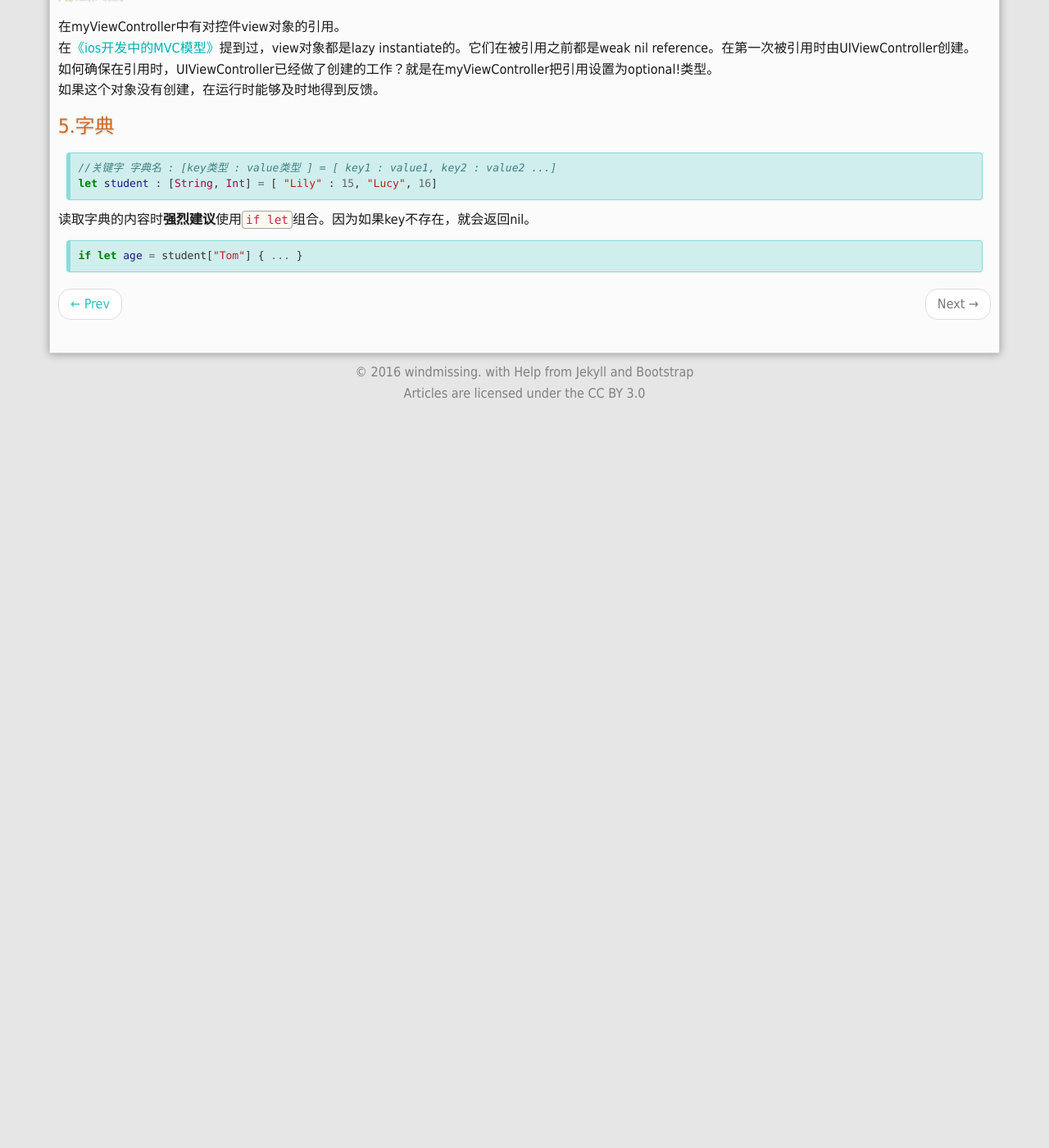
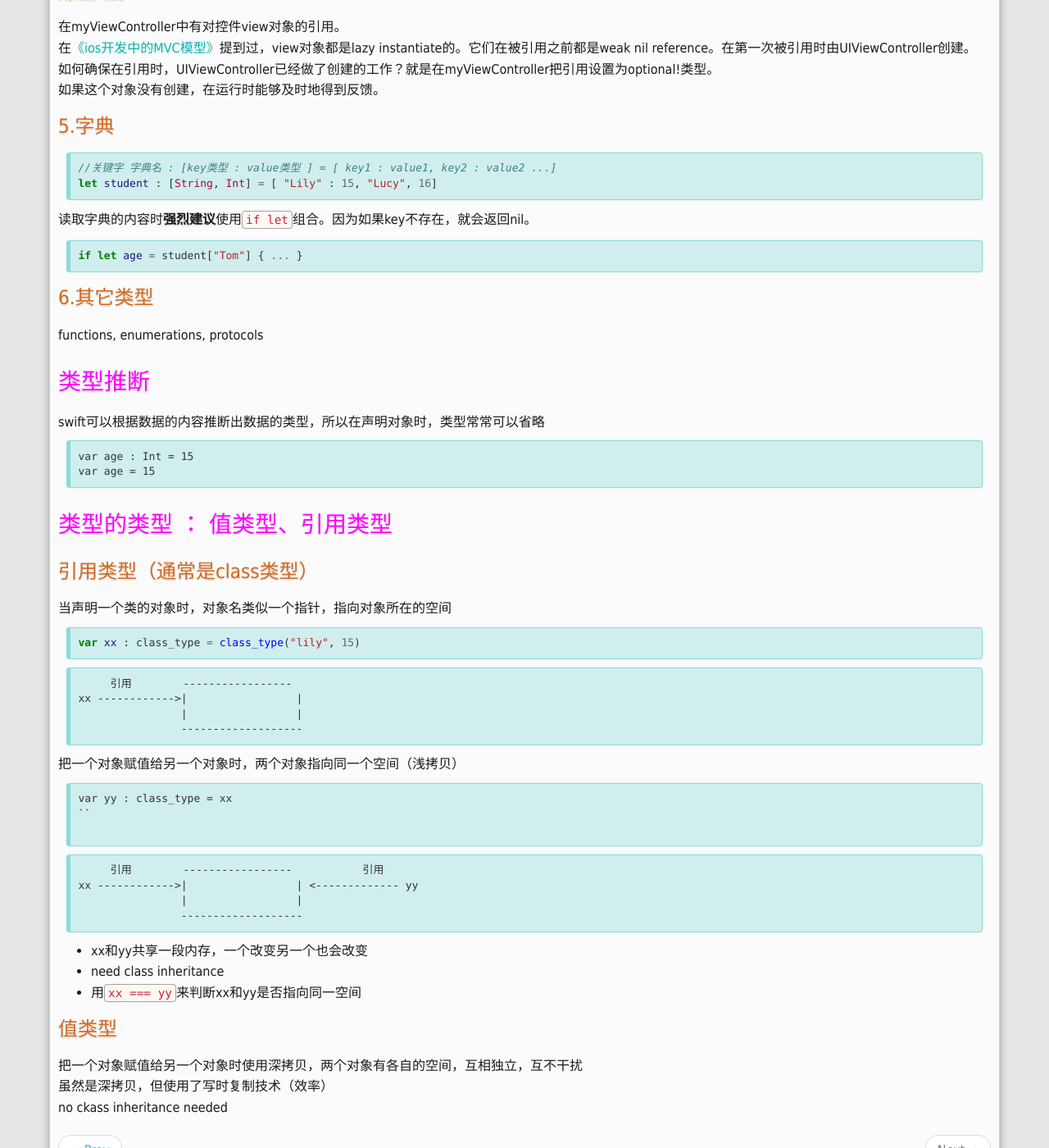
Before and after one commit to windmissing/windmissing.github.io, a Jekyll site: the page built from _posts/2016-06-17-swift-values-and-types.md, in a window 1280 px wide and 1400 px high, scrolled down 2838 px. Shown: the whole window at 82% size. Built offline with Jekyll 4.4.1, drawn with Linux system fonts in a browser that asks for light colours; Markdown is read by kramdown in place of the engine named in the settings; comment, search, counter and statistics services are not loaded; before the commit the page ends 3336 px from its top, so only the background shows below that.

Commit message:
Update 2016-06-17-swift-values-and-types.md

````diff
--- a/_posts/2016-06-17-swift-values-and-types.md
+++ b/_posts/2016-06-17-swift-values-and-types.md
@@ -146,3 +146,57 @@ let student : [String, Int] = [ "Lily" : 15, "Lucy", 16]
 ```swift
 if let age = student["Tom"] { ... }
 ```
+
+#### 6.其它类型
+functions, enumerations, protocols
+
+## 类型推断
+
+swift可以根据数据的内容推断出数据的类型，所以在声明对象时，类型常常可以省略
+
+```
+var age : Int = 15
+var age = 15
+```
+
+## 类型的类型 ： 值类型、引用类型
+
+#### 引用类型（通常是class类型）
+
+当声明一个类的对象时，对象名类似一个指针，指向对象所在的空间
+
+```swift
+var xx : class_type = class_type("lily", 15)
+```
+
+```
+     引用        -----------------
+xx ------------>|                 |
+                |                 |
+                -------------------
+```
+
+把一个对象赋值给另一个对象时，两个对象指向同一个空间（浅拷贝）
+
+```
+var yy : class_type = xx
+``
+
+```
+
+```
+     引用        -----------------           引用
+xx ------------>|                 | <------------- yy
+                |                 |
+                -------------------
+```
+
+ - xx和yy共享一段内存，一个改变另一个也会改变
+ - need class inheritance
+ - 用`xx === yy`来判断xx和yy是否指向同一空间
+
+#### 值类型
+
+把一个对象赋值给另一个对象时使用深拷贝，两个对象有各自的空间，互相独立，互不干扰
+虽然是深拷贝，但使用了写时复制技术（效率）
+no ckass inheritance needed
````
